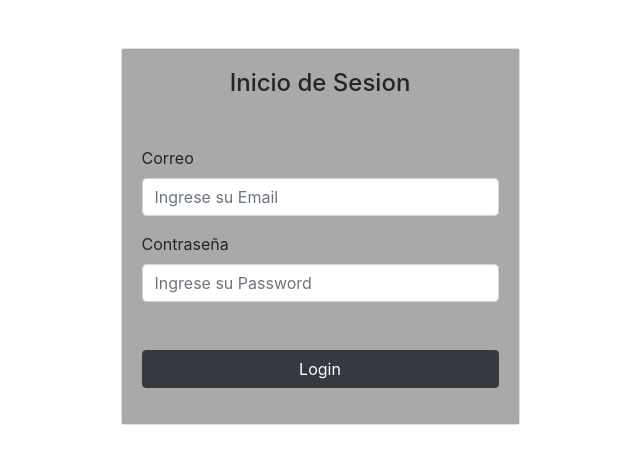
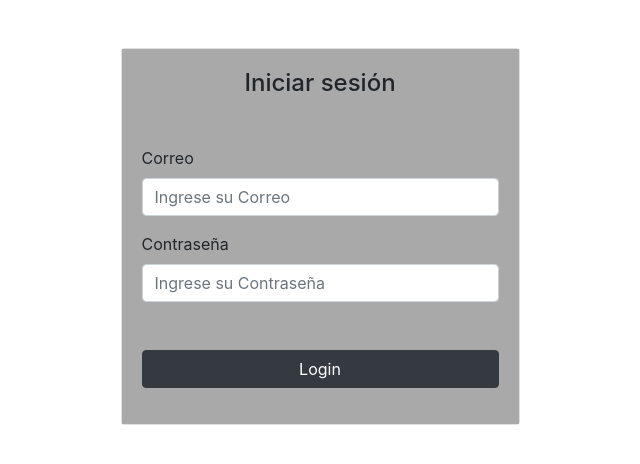
Before and after one commit to DanyFlores/TEST_DEV_JDLF_07042021, a React (Create React App) app in the folder src/Toka.WebApp/app/apptoka/: page / in a window 1280 px wide. Shown: the top 464 px of the page, without its empty margins (320-960 px from the left). Built offline with nearby package versions, Linux system fonts and the light colour scheme.

Commit message:
cambios
pequeños detalles

```diff
--- a/src/Toka.WebApp/app/apptoka/src/App.js
+++ b/src/Toka.WebApp/app/apptoka/src/App.js
@@ -8,11 +8,11 @@ function App() {
   return (
     <div>
       <BrowserRouter>
-        {/* <Switch> */}
+        <Switch>
           <Route exact path="/" component={Login}/>
           <PrivateRoute  path="/persona-fisica" component={DataTable} />
           <PrivateRoute  path="/reportes" component={Reporte}/>
-        {/* </Switch>                 */}
+        </Switch>
       </BrowserRouter>
       {/* <Header/> */}
       {/* <Login/> */}
--- a/src/Toka.WebApp/app/apptoka/src/Routes/PrivateRoute.js
+++ b/src/Toka.WebApp/app/apptoka/src/Routes/PrivateRoute.js
@@ -1,11 +1,10 @@
-import React,{useState} from 'react';
+import React from 'react';
 import {Route,Redirect} from 'react-router-dom';
 import AuthLogin from '../Utils/AuthLogin';
 
 const auth = new AuthLogin();
 
 function PrivateRoute({ Component: Component, ...rest }) {
-    const [Authl, setAuthl] = useState(false);
     return (
         <Route
             {...rest}
@@ -15,7 +14,7 @@ function PrivateRoute({ Component: Component, ...rest }) {
                 // }else{
                 //     return (<Redirect to={{pathname: "/", state:{from: props.location}}} />);
                 // }
-                Authl ? <Component/> : <Redirect to={{ pathname: '/', state: { from: props } }} />
+                auth.useAuth ? <Component/> : <Redirect to={{ pathname: '/', state: { from: props } }} />
             }}
         />
     );
--- a/src/Toka.WebApp/app/apptoka/src/page/Login/Login.jsx
+++ b/src/Toka.WebApp/app/apptoka/src/page/Login/Login.jsx
@@ -12,7 +12,7 @@ const Login = (props) => {
 
     useEffect(() => {
         if(auth.token() !== null)
-            props.history.push('/persona-fisica');
+            props.push('/persona-fisica');
     }, [])
 
     const loginSubmit = async (e) => {
@@ -43,14 +43,14 @@ const Login = (props) => {
                         <div className="card fat">
                             <form action="" style={{background:'darkgrey'}} onSubmit={loginSubmit}>
                                 <div className="card-body">
-                                    <h4 className="card-title text-center">Inicio de Sesion</h4>
+                                    <h4 className="card-title text-center">Iniciar sesión</h4>
                                     <div className="form-group mt-5">
-                                        <label for="email">Correo</label>
-                                        <input id="email" type="email" className="form-control" placeholder="Ingrese su Email" name="email" onChange={(e)=>setCorreo(e.target.value)} required autofocus></input>
+                                        <label>Correo</label>
+                                        <input id="email" type="email" className="form-control" placeholder="Ingrese su Correo" name="email" onChange={(e)=>setCorreo(e.target.value)} required></input>
                                     </div>
-                                    <div classNameName="form-group">
-                                        <label for="password">Contraseña</label>
-                                        <input id="password" type="password" className="form-control" placeholder="Ingrese su Password" name="password" onChange={(e)=>setPassword(e.target.value)} required data-eye></input>
+                                    <div className="form-group">
+                                        <label>Contraseña</label>
+                                        <input id="password" type="password" className="form-control" placeholder="Ingrese su Contraseña" name="password" onChange={(e)=>setPassword(e.target.value)} required data-eye></input>
                                     </div>
                                     <div className="form-group mt-5">
                                         <button type="submit" className="btn btn-dark btn-block">
--- a/src/Toka.WebApp/app/apptoka/src/page/Persona/dataTable.jsx
+++ b/src/Toka.WebApp/app/apptoka/src/page/Persona/dataTable.jsx
@@ -76,7 +76,7 @@ const DataTable = () => {
                 const index = oldData.idPersonaFisica;
 
                 let newarray = dataDelete.filter((X) =>{
-                    return X.idPersonaFisica != index;
+                    return X.idPersonaFisica !== index;
                 });
                 setData([...newarray]);
                 resolve();
```
Also changed, not shown: 2 other files (tests, documents, lock files or other folders).
